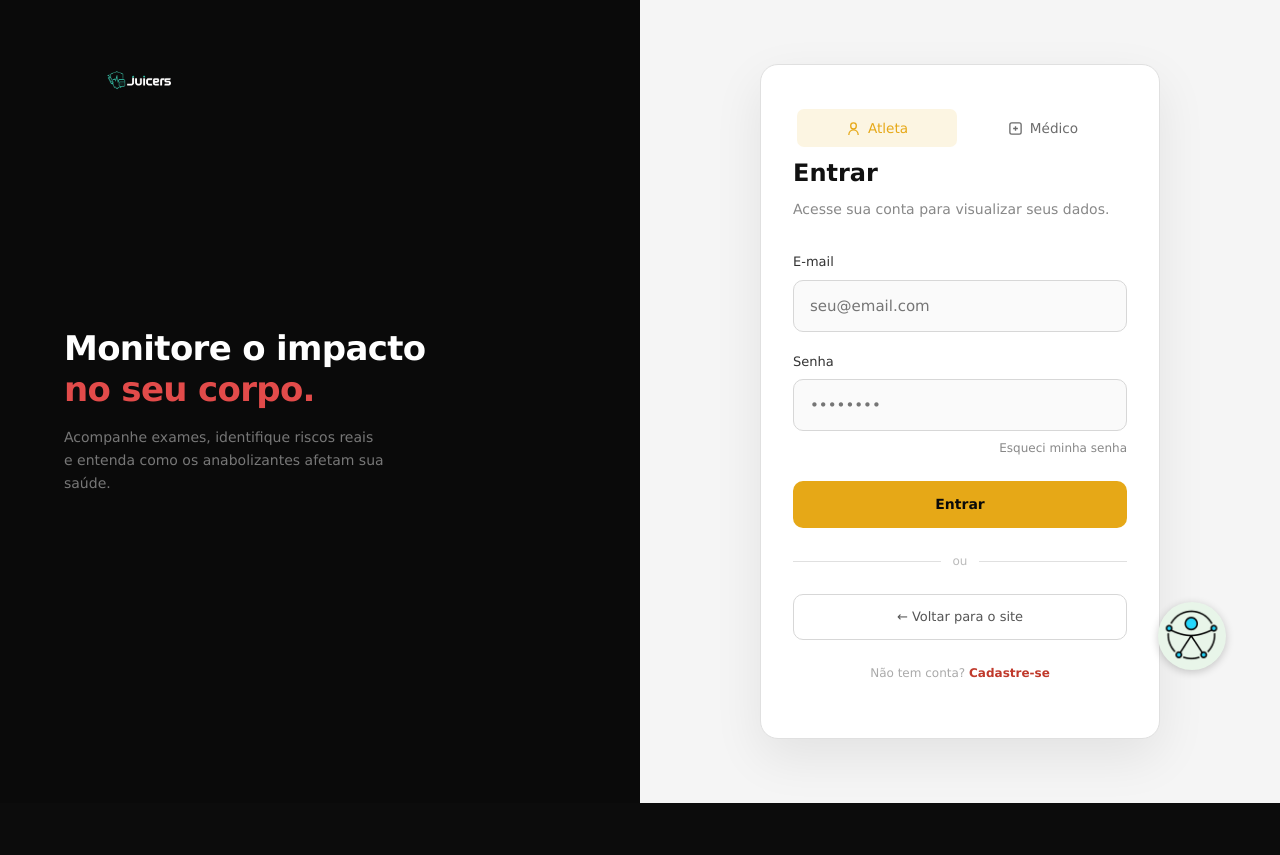
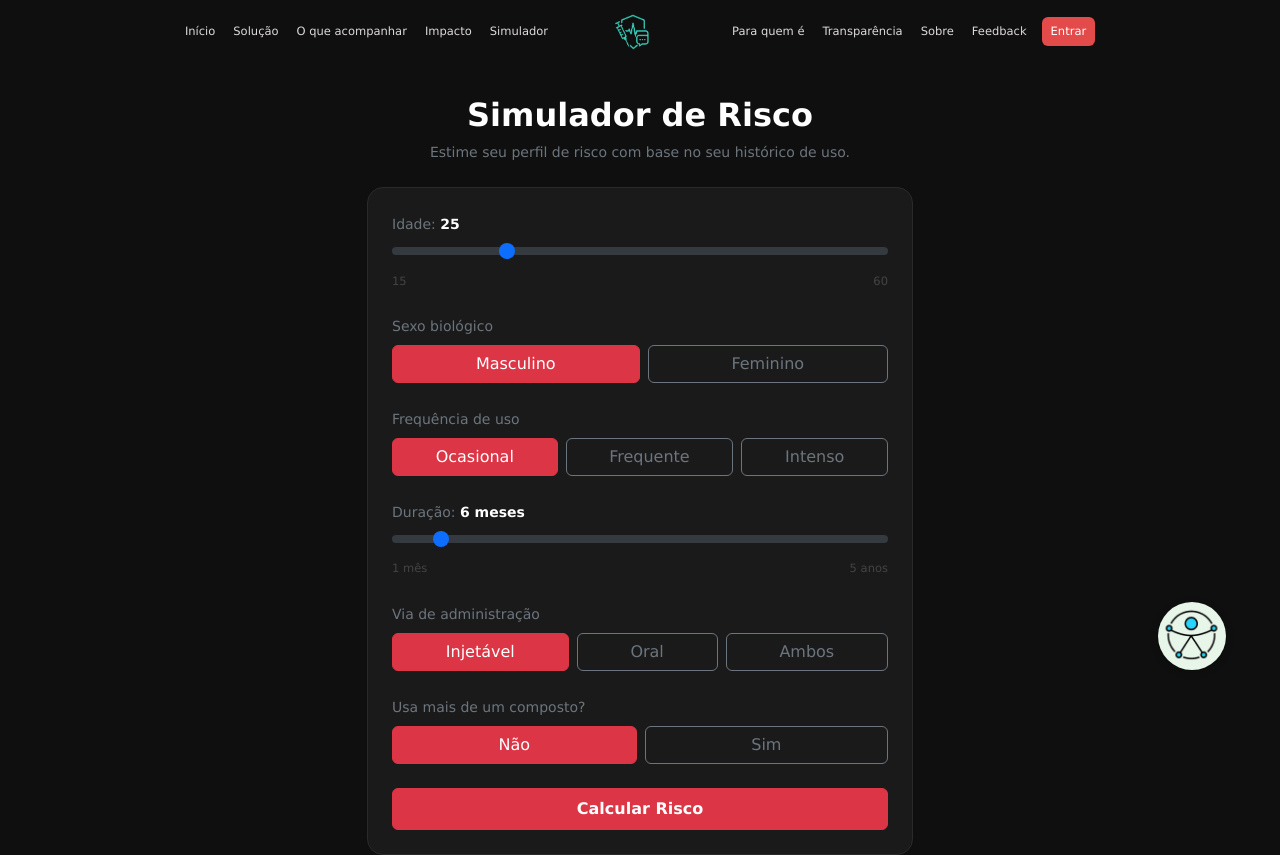
Before and after one commit to nalugao/juicers-challenge, a React (Vite) app: page /simulador in a window 1280 px wide. Before the commit this address led to /login. Shown: the top 855 px of the page. Before the commit the page ends 803 px from the top, so only its background shows below. Built offline with nearby package versions, Linux system fonts and the light colour scheme.

Commit message:
ajusta links da navbar e espaçamento entre ela e o simulador

```diff
--- a/src/App.jsx
+++ b/src/App.jsx
@@ -39,8 +39,8 @@ export default function App() {
                 {/* Rotas públicas com Navbar + Footer */}
                 <Route element={<><Navbar /><Outlet /><Footer /></>}>
                     <Route path="/" element={<Home />} />
-                    <Route path="/" element={<MapaCorporal />} />
-                    <Route path="/" element={<Simulador />} />
+                    <Route path="/mapa-corporal" element={<MapaCorporal />} />
+                    <Route path="/simulador" element={<Simulador />} />
                 </Route>
 
                 {/* Login */}
--- a/src/components/Navbar.jsx
+++ b/src/components/Navbar.jsx
@@ -4,18 +4,18 @@ import { Link } from 'react-router-dom'
 import logoIcon from '../assets/logo-nome.png'
 
 const LEFT_LINKS = [
-    { label: 'Início',           href: '#inicio'        },
-    { label: 'Solução',          href: '#sol'           },
-    { label: 'O que acompanhar', href: '#monitorar'     },
-    { label: 'Impacto',          to: "/mapa-corporal" },
-    { label: 'Simulador',        to: "/simulador"     },
+    { label: 'Início', href: '/#inicio' },
+    { label: 'Solução', href: '/#sol' },
+    { label: 'O que acompanhar', href: '/#monitorar' },
+    { label: 'Impacto', to: '/mapa-corporal' },
+    { label: 'Simulador', to: '/simulador' },
 ]
 
 const RIGHT_LINKS = [
-    { label: 'Para quem é',   href: '#pub'      },
-    { label: 'Transparência', href: '#naofaz'   },
-    { label: 'Sobre',         href: '#sobre'    },
-    { label: 'Feedback',      href: '#feedback' },
+    { label: 'Para quem é', href: '/#pub' },
+    { label: 'Transparência', href: '/#naofaz' },
+    { label: 'Sobre', href: '/#sobre' },
+    { label: 'Feedback', href: '/#feedback' },
 ]
 
 export default function Navbar() {
@@ -24,47 +24,82 @@ export default function Navbar() {
 
     useEffect(() => {
         const onScroll = () => setScrolled(window.scrollY > 40)
+
         window.addEventListener('scroll', onScroll, { passive: true })
+
         return () => window.removeEventListener('scroll', onScroll)
     }, [])
 
     const close = () => setMenuOpen(false)
 
+    function renderLink(link) {
+        if (link.to) {
+            return (
+                <Link to={link.to} onClick={close}>
+                    {link.label}
+                </Link>
+            )
+        }
+
+        return (
+            <a href={link.href} onClick={close}>
+                {link.label}
+            </a>
+        )
+    }
+
     return (
         <>
             <nav className={`navbar${scrolled ? ' scrolled' : ''}`}>
                 <ul className="menu_list menu_left">
-                    {LEFT_LINKS.map(l => (
-                        <li key={l.href}><a href={l.href}>{l.label}</a></li>
+                    {LEFT_LINKS.map((link) => (
+                        <li key={link.to || link.href}>
+                            {renderLink(link)}
+                        </li>
                     ))}
                 </ul>
 
-                <a className="navbar-brand" href="/">
+                <Link className="navbar-brand" to="/" onClick={close}>
                     <img src={logoIcon} alt="Juicers" className="logo-icon" />
                     <span className="brand-name">Juicers</span>
-                </a>
+                </Link>
 
                 <div className="nav-end">
                     <ul className="menu_list menu_right">
-                        {RIGHT_LINKS.map(l => (
-                            <li key={l.href}><a href={l.href}>{l.label}</a></li>
+                        {RIGHT_LINKS.map((link) => (
+                            <li key={link.to || link.href}>
+                                {renderLink(link)}
+                            </li>
                         ))}
-                        <li><Link className="btn-login" to="/login">Entrar</Link></li>
+
+                        <li>
+                            <Link className="btn-login" to="/login" onClick={close}>
+                                Entrar
+                            </Link>
+                        </li>
                     </ul>
+
                     <div
                         className={`hamburger${menuOpen ? ' open' : ''}`}
                         onClick={() => setMenuOpen(!menuOpen)}
                     >
-                        <span /><span /><span />
+                        <span />
+                        <span />
+                        <span />
                     </div>
                 </div>
             </nav>
 
             <div className={`mobile-menu${menuOpen ? ' open' : ''}${scrolled ? ' scrolled' : ''}`}>
-                {[...LEFT_LINKS, ...RIGHT_LINKS].map(l => (
-                    <a key={l.href} href={l.href} onClick={close}>{l.label}</a>
+                {[...LEFT_LINKS, ...RIGHT_LINKS].map((link) => (
+                    <div key={link.to || link.href}>
+                        {renderLink(link)}
+                    </div>
                 ))}
-                <Link className="btn-login" to="/login" onClick={close}>Entrar</Link>
+
+                <Link className="btn-login" to="/login" onClick={close}>
+                    Entrar
+                </Link>
             </div>
         </>
     )
--- a/src/pages/Simulador.jsx
+++ b/src/pages/Simulador.jsx
@@ -245,7 +245,7 @@ export default function Simulador() {
   const profile = result !== null ? getRiskProfile(result) : null;
 
   return (
-    <section id="simulador" className="sim-wrapper py-5" data-bs-theme="dark">
+    <section id="simulador" className="sim-wrapper sim-page-spacing" data-bs-theme="dark">
       <div className="container">
         <div className="row justify-content-center">
           <div className="col-12 col-md-9 col-lg-7 col-xl-6">
--- a/src/style/simulador.css
+++ b/src/style/simulador.css
@@ -1,6 +1,12 @@
 .sim-wrapper {
   background-color: #0f0f0f;
   min-height: 100vh;
+}
+
+.sim-page-spacing {
+  padding-top: clamp(4rem, 8vw, 6rem);
+  padding-inline: clamp(1rem, 4vw, 2rem);
+  padding-bottom: clamp(3rem, 8vw, 5rem);
 }
 
 /* ── Card principal ─ */
```
Also changed, not shown: src/style/navbar.css (line endings or trailing spaces).
